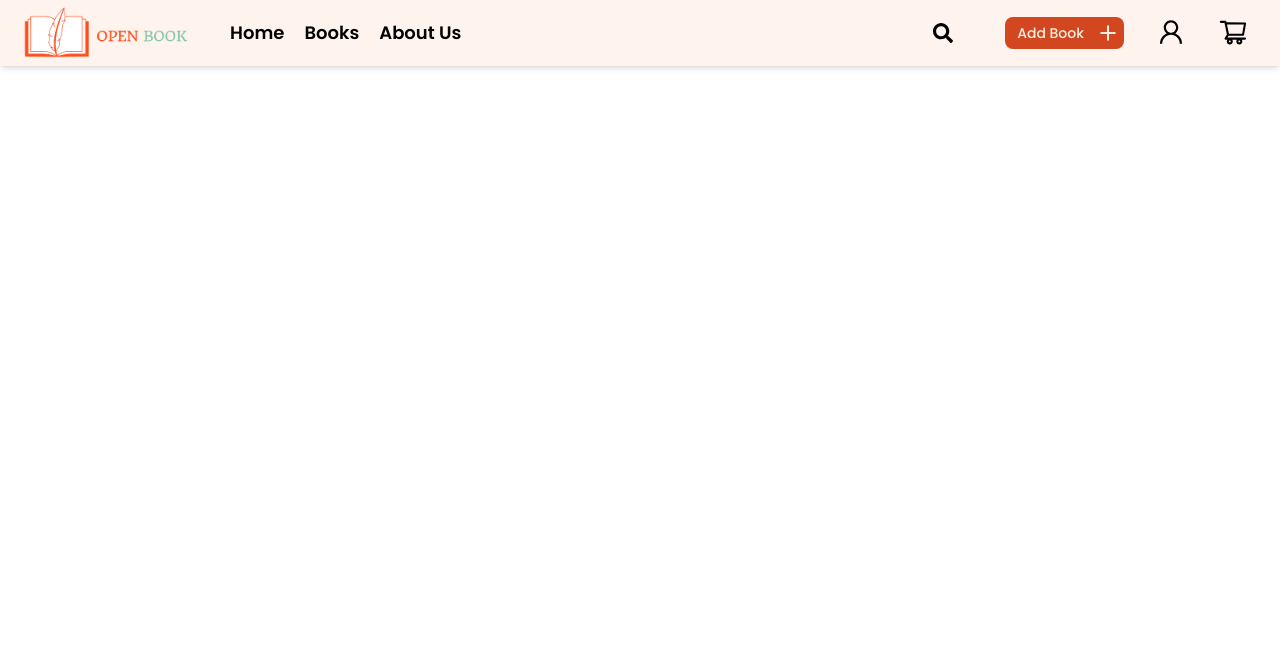
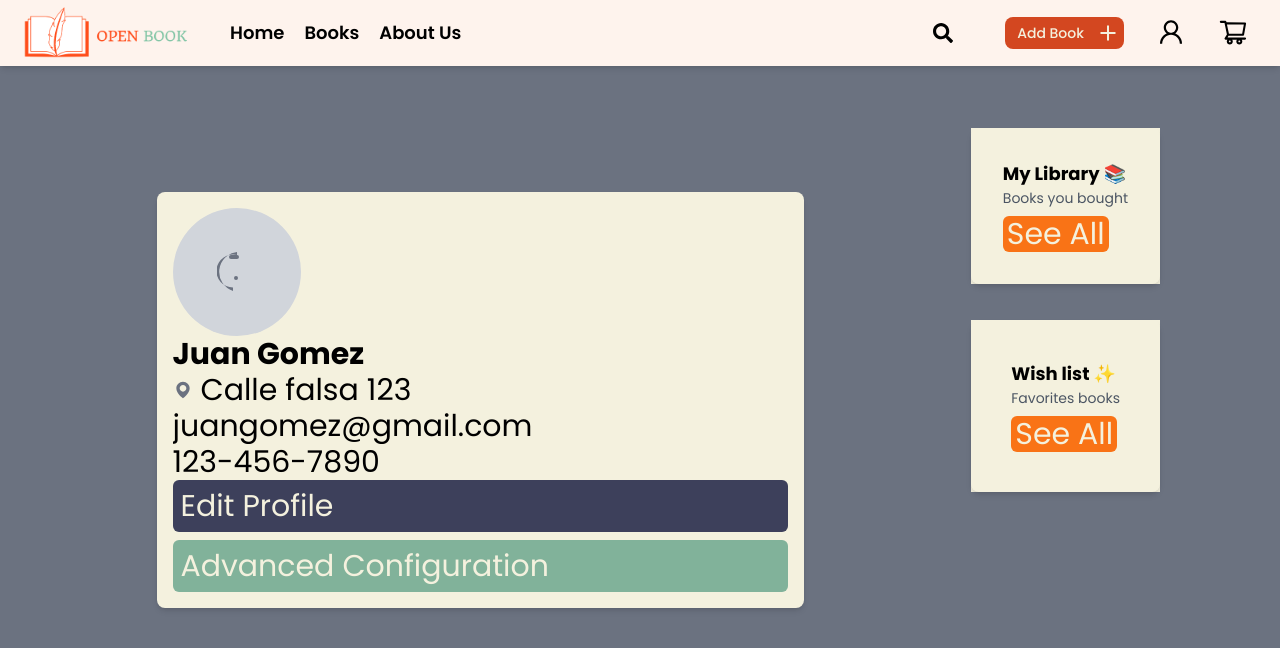
Before and after one commit to openbookpf/open-book-front, a React (Vite) app: page /profile in a window 1280 px wide. Shown: the top 648 px of the page. Built offline with nearby package versions, Linux system fonts and the light colour scheme; no server answers; a web font is replaced by a local one.

Commit message:
user-profile

```diff
--- a/src/App.jsx
+++ b/src/App.jsx
@@ -9,6 +9,7 @@ import AdminStockForm from "./views/AdminStock/AdminStockForm";
 import CreateBookForm from "./views/CreateBook/CreateBookForm";
 import ShowSearchByName from "./views/ShowSearchByName/ShowSearchByName";
 import Cart from "./views/Cart/Cart";
+import Profile from "./components/Profile/Profile"
 import ShowFilterByGenre from "./views/ShowFilterByGenre/ShowFilterByGenre";
 /* import Checkout from "./components/Checkout/Checkout"; */
 import React, { useEffect } from "react";
@@ -39,6 +40,7 @@ function App() {
                 <Route path="/create_book" element={<CreateBookForm />} />
                 <Route path="/searchbook" element={<ShowSearchByName />} />
                 <Route exact path="/cart" element={<Cart />} />
+                <Route exact path="/profile" element={<Profile />} />
                 <Route path="/filterbook/:genre" element={<ShowFilterByGenre />} />
                 {/* <Route exact path="/checkout" element={<Checkout />} /> */}
             </Routes>
--- /dev/null
+++ b/src/components/Profile/Profile.jsx
@@ -0,0 +1,127 @@
+import React, { useState } from 'react';
+import { BiSolidMap } from 'react-icons/bi';
+
+const UserProfile = () => {
+  const [user, setUser] = useState({
+    firstName: 'Juan Gomez',
+    address: 'Calle falsa 123',
+    email: 'juangomez@gmail.com',
+    phoneNumber: '123-456-7890'
+  });
+
+  const [image, setImage] = useState(null);
+
+
+  const [showAdvancedSettings, setShowAdvancedSettings] = useState(false);
+
+  const handleUserChange = (e) => {
+    setUser({
+      ...user,
+      [e.target.name]: e.target.value
+    });
+  };
+
+  const handleEditProfileClick = () => {
+    console.log('Editar perfil');
+  };
+
+  const handleAdvancedSettingsClick = () => {
+    setShowAdvancedSettings(!showAdvancedSettings);
+  };
+
+  const handleImageChange = (e) => {
+    const selectedImage = e.target.files[0];
+    setImage(URL.createObjectURL(selectedImage));
+  };
+
+  return (
+    <div className="bg-gray-500 min-h-screen flex justify-center items-center ">
+      <div className="bg-white-0 p-4 rounded-lg shadow-md mr-80">
+
+        <div className="relative w-32 h-32 overflow-hidden rounded-full bg-gray-300 ">
+          {image ? (
+            <img src={image} alt="User" className="object-cover w-full h-full" />
+          ) : (
+            <div className="flex justify-center items-center w-full h-full">
+              <label htmlFor="imageUpload" className="cursor-pointer">
+                <svg
+                  xmlns="http://www.w3.org/2000/svg"
+                  className="h-10 w-10 text-gray-500"
+                  viewBox="0 0 20 20"
+                  fill="currentColor"
+                >
+                  <path
+                    fillRule="evenodd"
+                    d="M10 0a10 10 0 0 0-2 19.447V17.75A8.25 8.25 0 1 1 10 1.5h-.25v5a.75.75 0 1 1-1.5 0v-5H7a1 1 0 0 0 0 2h3a1 1 0 0 0 0-2h-.25v5a.75.75 0 1 1-1.5 0v-5H10A10 10 0 0 0 10 0zm.5 13a1 1 0 1 1-2 0 1 1 0 0 1 2 0z"
+                    clipRule="evenodd"
+                  />
+                </svg>
+                <input
+                  id="imageUpload"
+                  type="file"
+                  accept="image/jpeg, image/png"
+                  className="hidden"
+                  onChange={handleImageChange}
+                />
+              </label>
+            </div>
+          )}
+        </div>
+
+        <div className="font-bold">
+          <label > </label>
+          <input type="text" name="firstName" value={user.firstName} onChange={handleUserChange} className="bg-white-0"/>
+        </div>
+
+        <div className="flex items-center">
+          <BiSolidMap className="h-5 w-5 text-gray-500 mr-2" />
+          <input type="text" name="address" value={user.address} onChange={handleUserChange} className="bg-white-0"/>
+        </div>
+
+        <div>
+          <label></label>
+          <input type="email" name="email" value={user.email} onChange={handleUserChange} className="bg-white-0" />
+        </div>
+
+        <div>
+          <label></label>
+          <input type="tel" name="phoneNumber" value={user.phoneNumber} onChange={handleUserChange} className="bg-white-0"/>
+        </div>
+
+        <div className="bg-blue-0 p-2 rounded-md mb-2">
+        <button onClick={handleEditProfileClick} className="text-white-0">Edit Profile</button>
+      </div>
+
+      <div className="bg-cyan-0 p-2 rounded-md">
+        <button onClick={handleAdvancedSettingsClick} className="text-white-0">
+          {showAdvancedSettings ? 'Hide Advanced Configuration' : 'Advanced Configuration'}
+        </button>
+      </div>
+        {showAdvancedSettings && (
+          <div className="advanced-settings">
+          </div>
+        )}
+
+<div className="flex justify-end items-start absolute top-0 right-10 mr-20 mt-32 bg-white-0">
+  <div className="bg-white p-8 rounded-lg shadow-md">
+    <h2 className="text-lg font-bold">My Library 📚</h2>
+    <p className="text-sm text-gray-600 mb-2">Books you bought</p>
+    <button className="bg-orange-500 text-white-0 px-1 rounded-md">See All</button>
+  </div>
+</div>
+
+<div className="flex justify-end items-start absolute top-0 right-10 mr-20 mt-80 bg-white-0">
+  <div className="bg-white p-10 rounded-lg shadow-md">
+    <h2 className="text-lg font-bold">Wish list ✨</h2>
+    <p className="text-sm text-gray-600 mb-2">Favorites books</p>
+    <button className="bg-orange-500 text-white-0 px-1  rounded-md">See All</button>
+  </div>
+</div>
+
+
+      </div>
+    </div>
+  );
+};
+
+export default UserProfile;
```
